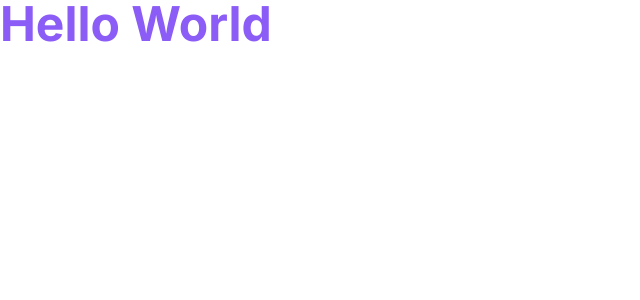
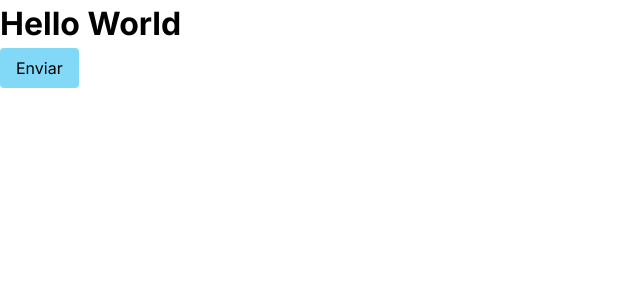
Before and after one commit to carlosmsv/design-system, a React (Vite) app: page / in a window 1280 px wide. Shown: the top 300 px of the page, without its empty margins (0-640 px from the left). Built offline with nearby package versions, Linux system fonts and the light colour scheme.

Commit message:
colors and fontsize tokens

```diff
--- a/src/App.tsx
+++ b/src/App.tsx
@@ -3,6 +3,10 @@ import './styles/global.css'
 export function App() {
 
   return (
-      <h1 className='font-bold text-5xl text-violet-500'>Hello World</h1>
+    <>
+      <h1 className='font-bold text-2xl text-violet-500'>Hello World</h1>
+
+      <button className="bg-cyan-500 font-medium px-4 py-2 rounded text-white hover:bg-cyan-300"> Enviar </button>
+    </>
   )
 }
--- a/tailwind.config.cjs
+++ b/tailwind.config.cjs
@@ -4,6 +4,23 @@ module.exports = {
     './src/**/*.tsx'
   ],
   theme: {
+    fontSize: {
+      xs: 14,
+      s: 16,
+      m: 18,
+      l: 20,
+      xl: 24,
+      '2xl': 32
+    },
+    colors: {
+      'gray-900': '#121214',
+      'gray-800': '#202024',
+      'gray-400': '#7c7c8a',
+      'gray-200': '#c4c4cc',
+      'gray-100': '#e1e1e6',
+      'cyan-500': '#81d8f7',
+      'cyan-300': '#9be1fb',
+    },
     extend: {
       fontFamily:{
         sans: 'Inter, sans-serif'
```
